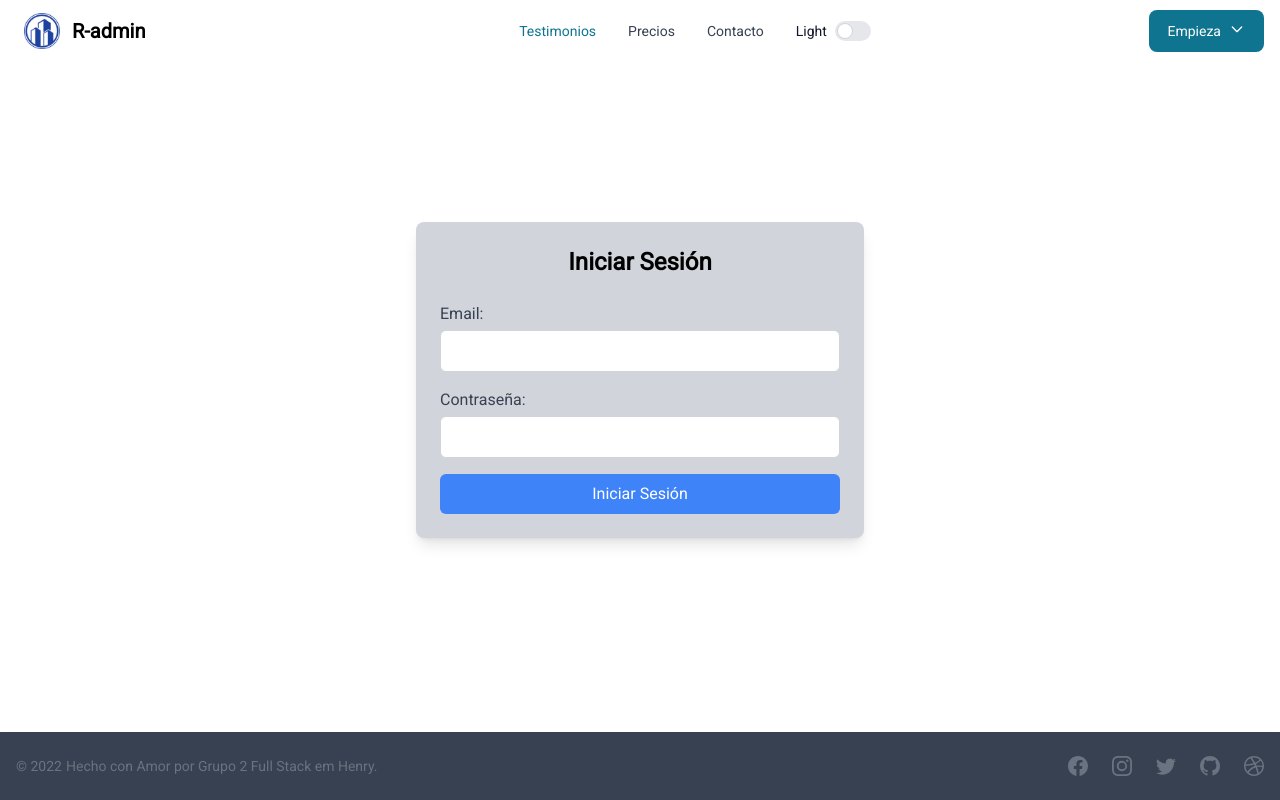
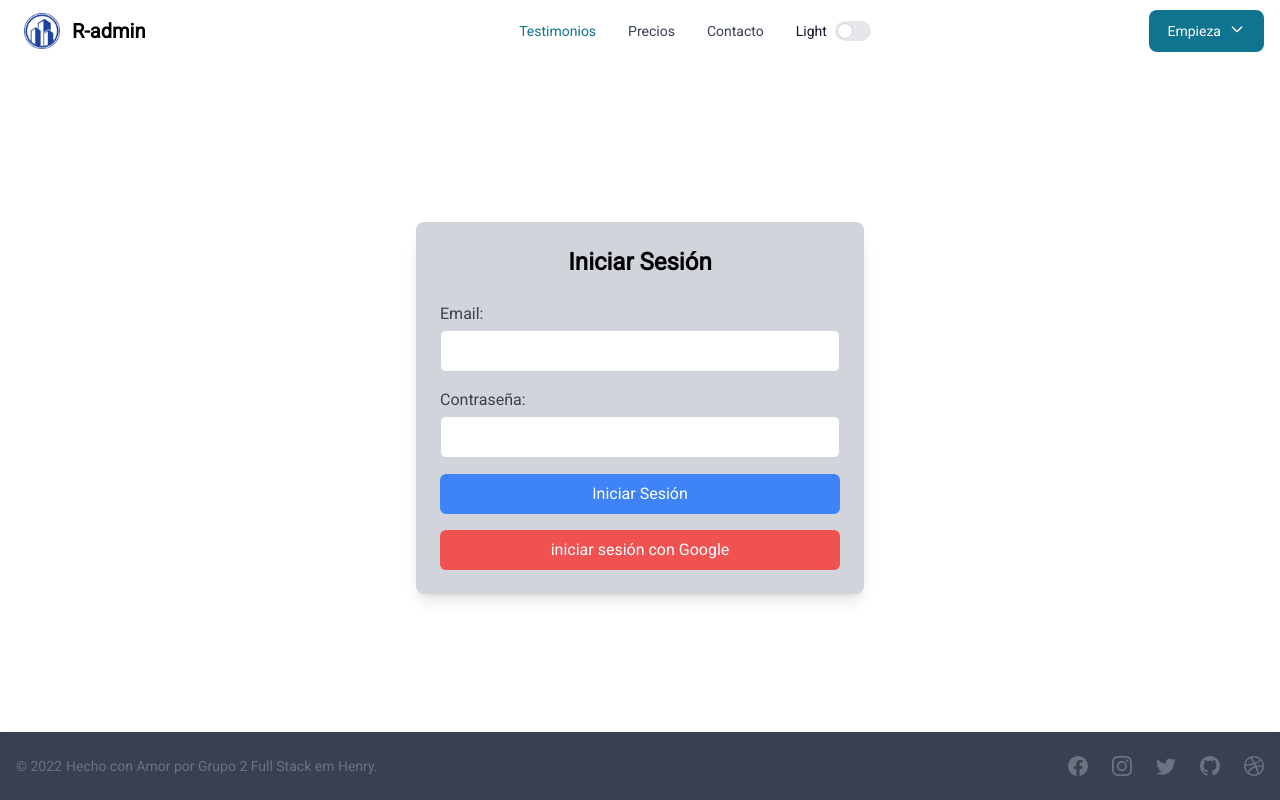
Before and after one commit to LuisDiazR-Dev/PF-PT-Frontend, a React (Vite) app: page /login in a window 1280 px wide. Built offline with nearby package versions, Linux system fonts and the light colour scheme.

Commit message:
login lcal y auth 3ros funcionando

```diff
--- a/src/pages/LoginForm.jsx
+++ b/src/pages/LoginForm.jsx
@@ -140,6 +140,11 @@ const LoginForm = () => {
               Iniciar Sesión
             </button>
           </form>
+          <button className="w-full mt-4 p-2  text-white rounded-md bg-red-500 hover:bg-red-600">
+            <a href="http://localhost:3001/api/auth/google">
+              iniciar sesión con Google
+            </a>
+          </button>
         </>
       )}
     </div>
--- a/src/pages/RegisterForm.jsx
+++ b/src/pages/RegisterForm.jsx
@@ -125,6 +125,11 @@ const RegisterForm = () => {
           Registrarse
         </button>
       </form>
+      <button className="w-full mt-4 p-2  text-white rounded-md bg-red-500 hover:bg-red-600">
+        <a href="http://localhost:3001/api/auth/google">
+          iniciar sesión con Google
+        </a>
+      </button>
     </div>
   );
 };
```
